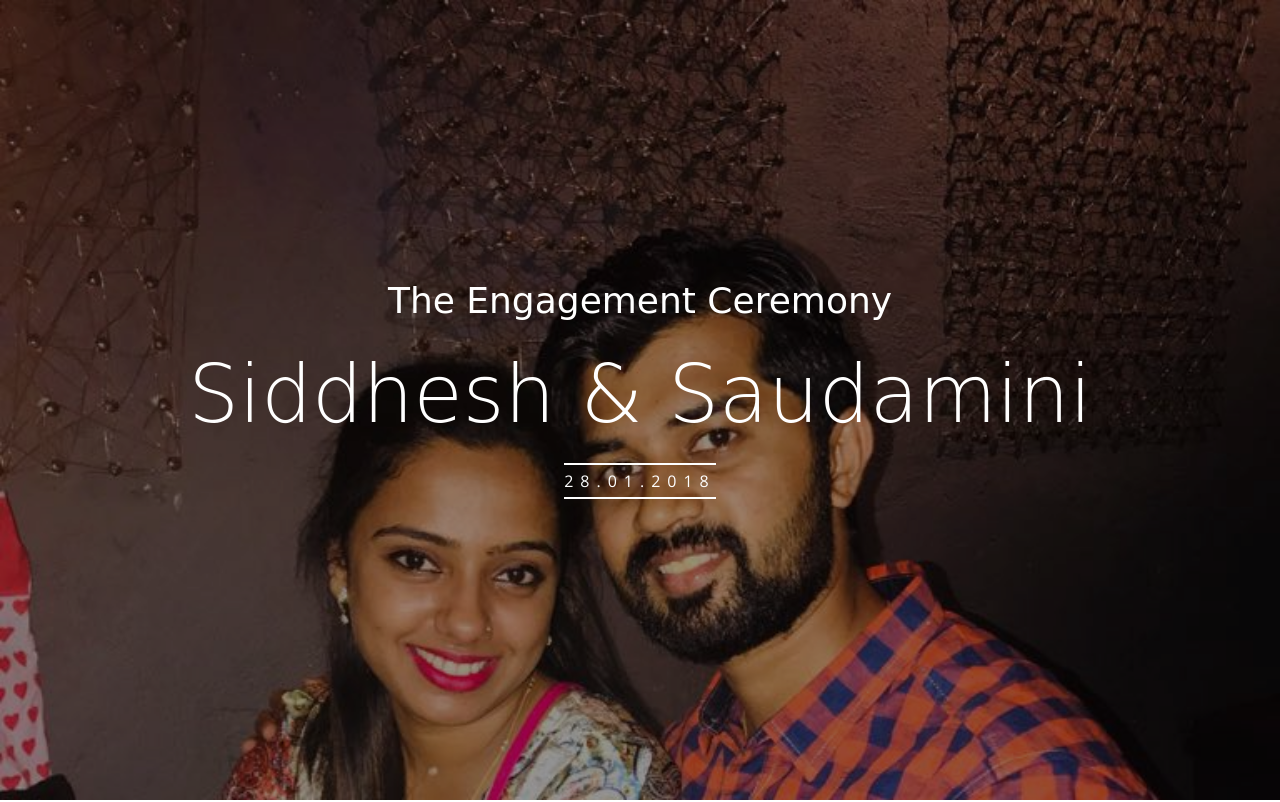
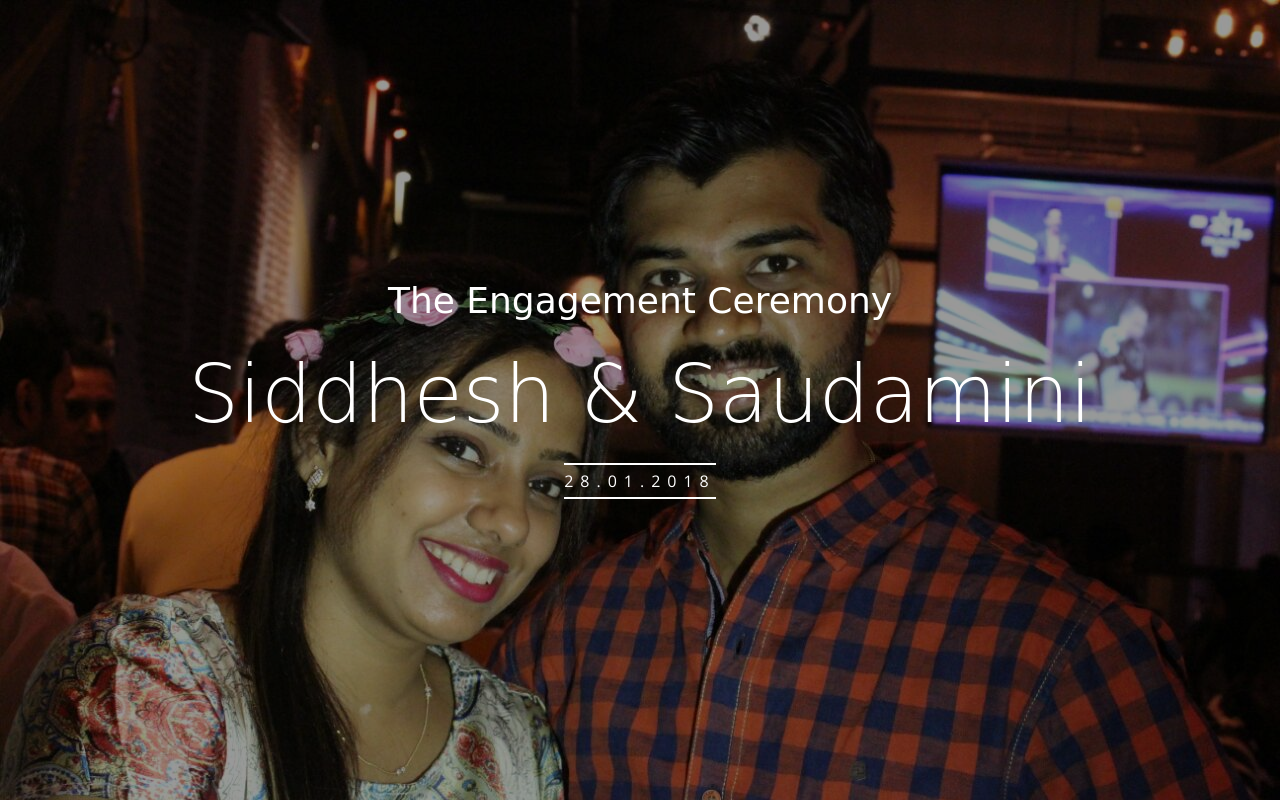
Before and after one commit to sidWedsau/sidWedSau.github.io, a website: page index.html in a window 1280 px wide. Shown: the top 802 px of the page. Drawn offline with nearby package versions, Linux system fonts and the light colour scheme; some packages are replaced by stand-ins of ours; no server answers; files whose address does not match are found by name; a web font is replaced by a local one.

Commit message:
Image path changed 1

```diff
--- a/index.html
+++ b/index.html
@@ -72,7 +72,7 @@
 
 		<div class="fh5co-hero" data-section="home">
 			<div class="fh5co-overlay"></div>
-			<div class="fh5co-cover text-center" data-stellar-background-ratio="0.5" style="background-image: url(images/IMG-20180114-WA0003.jpg);">
+			<div class="fh5co-cover text-center" data-stellar-background-ratio="0.5" style="background-image: url(images/IMG-20180114-WA0001.jpg);">
 				<div class="display-t">
 					<div class="display-tc">
 						<div class="container">
```
